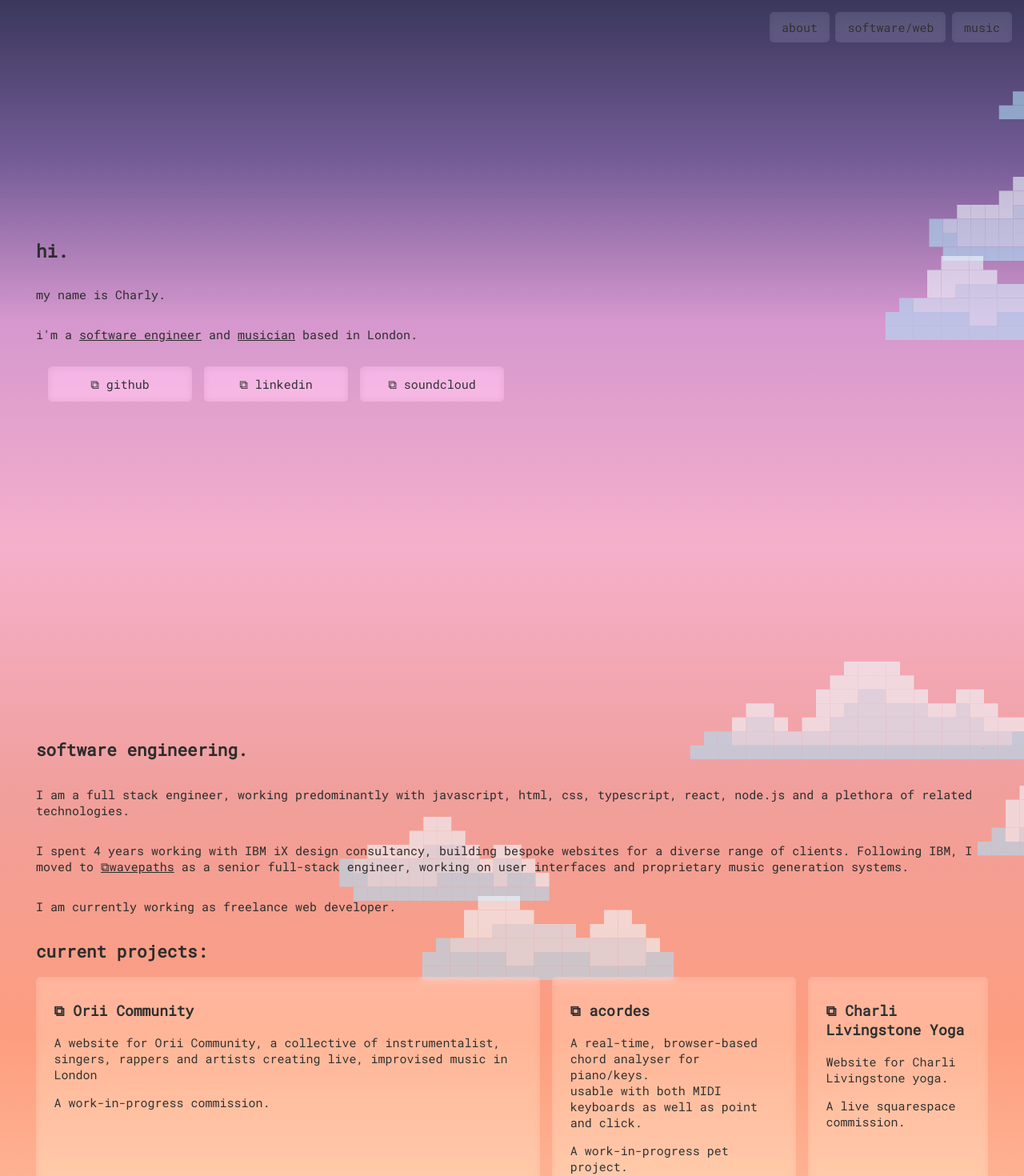
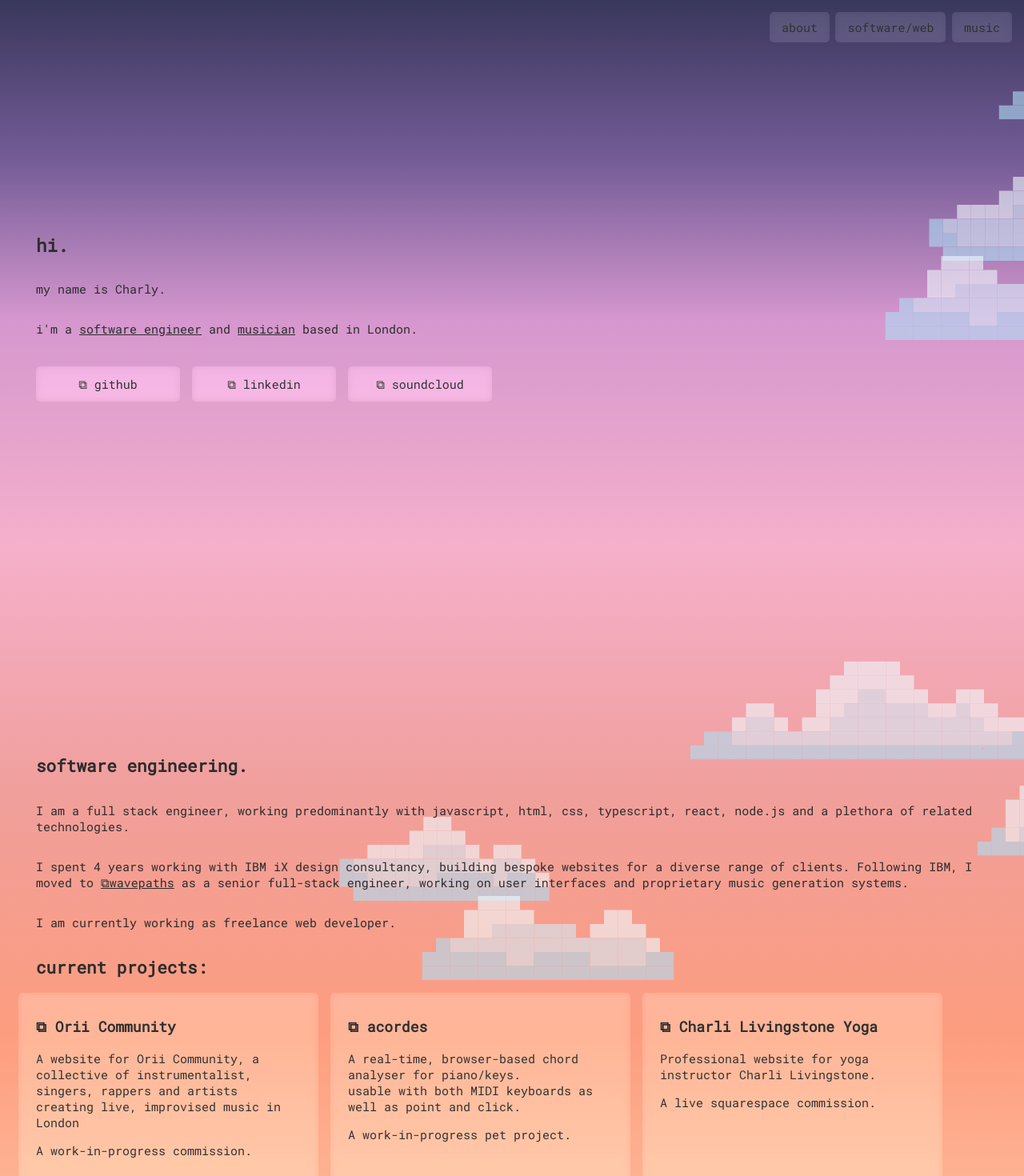
Before and after one commit to charlyflynn/charlyflynn.github.io, a SvelteKit app: page / in a window 1280 px wide. Shown: the top 1470 px of the page at 80% size. Built offline with nearby package versions, Linux system fonts and the light colour scheme.

Commit message:
fuller width projects carousel

```diff
--- a/src/routes/+layout.svelte
+++ b/src/routes/+layout.svelte
@@ -1,10 +1,6 @@
 <slot />
 
 <style>
-	:body {
-		margin: 0;
-		right: 0;
-	}
 	:root {
 		font-family: 'Roboto Mono', monospace;
 		--main-bg-color: #f0f9ff;
--- a/src/routes/+page.svelte
+++ b/src/routes/+page.svelte
@@ -91,7 +91,7 @@
 				style="text-align: left"
 			>
 				<h3>⧉ Charli Livingstone Yoga</h3>
-				<p>Website for Charli Livingstone yoga.</p>
+				<p>Professional website for yoga instructor Charli Livingstone.</p>
 				<p>A live squarespace commission.</p>
 			</a>
 		</div>
@@ -152,27 +152,27 @@
 		box-sizing: border-box;
 		display: flex;
 		align-self: center;
+		flex-grow: 0;
 		flex-direction: row;
 		gap: 1em;
+		padding: 0 1.5em;
 		overflow-x: scroll;
-		width: 100%;
+		width: 100vw;
 	}
 
 	.project {
 		min-width: 15em;
-		/* width: 25em; */
+		width: 25em;
 	}
 	.nav-container {
 		display: flex;
 		flex-wrap: wrap;
 		flex-direction: row;
 		justify-content: flex-start;
-		align-items: center;
+		/* align-items: center; */
 		width: 100%;
 		gap: 1em;
-		padding: 1em;
-
-		/* margin: 15px 0; */
+		padding: 1.5em 0em;
 	}
 
 	.nav-container a {
@@ -181,7 +181,7 @@
 	@media (max-width: 450px) {
 		.nav-container {
 			flex-direction: column;
-			align-items: flex-start;
+			align-items: center;
 		}
 	}
 	.link {
```
